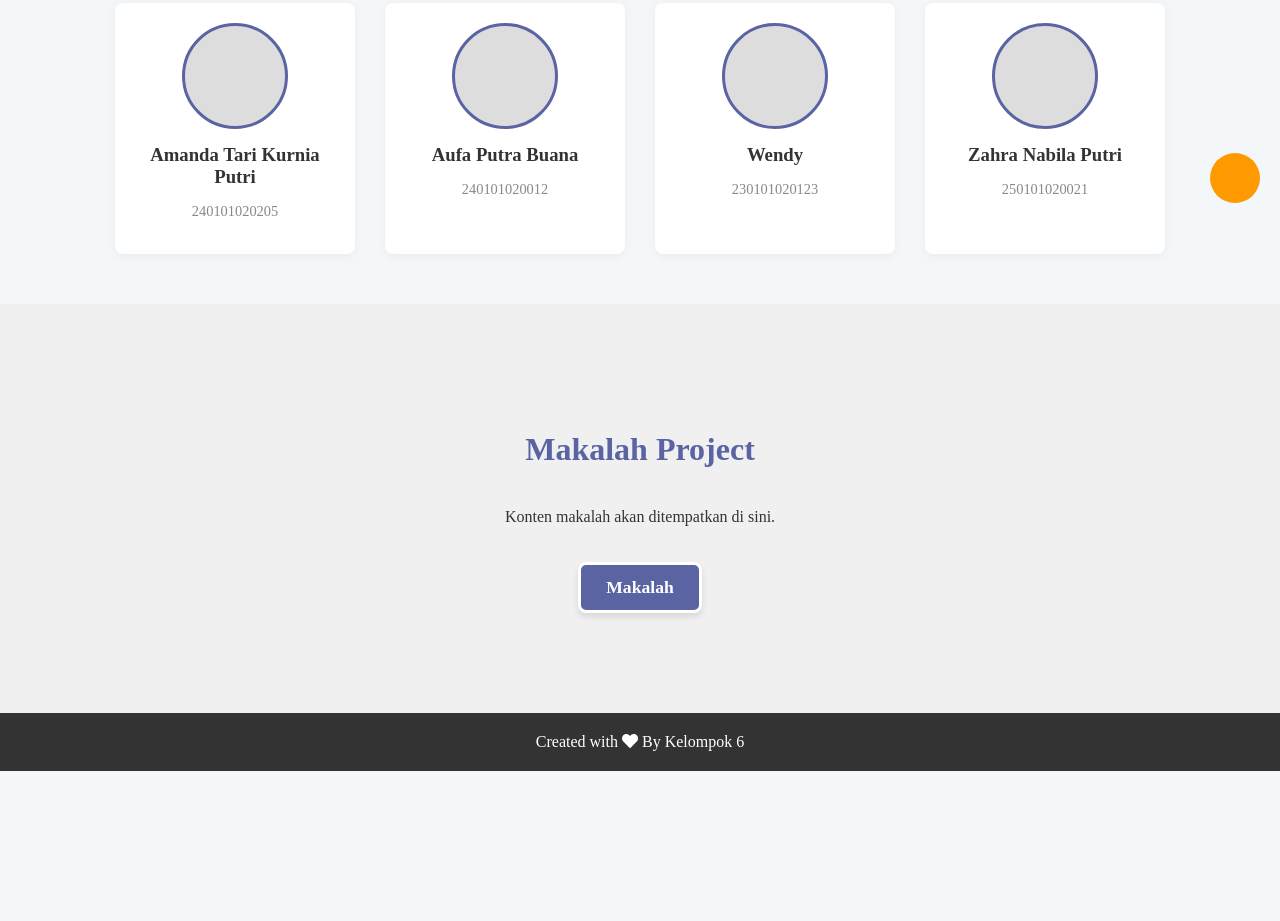
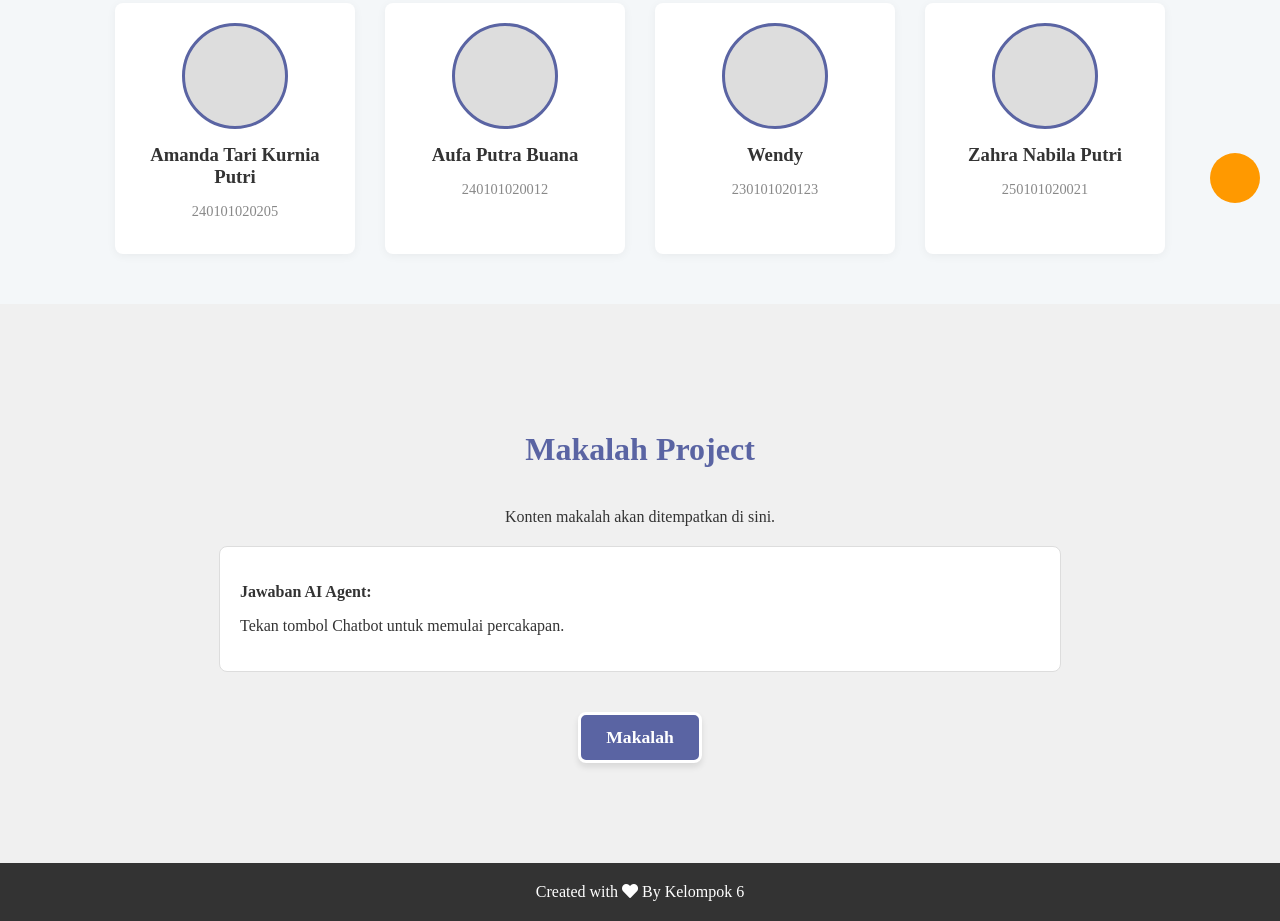
Before and after one commit to zahranabptrr/testing_deploy, a plain HTML site: page index.html in a window 1280 px wide. Shown: the part 577-1498 px from the top of the page. Before the commit the page ends 1348 px from the top, so only its background shows below. Drawn offline with Linux system fonts and the light colour scheme.

Commit message:
Update index.html

```diff
--- a/index.html
+++ b/index.html
@@ -65,14 +65,23 @@
             <h2 class="section-title">Makalah Project</h2>
             <p>Konten makalah akan ditempatkan di sini.</p>
 
+            <div id="chatbot-response-container" style="
+                max-width: 800px;
+                margin: 20px auto;
+                padding: 20px;
+                text-align: left;
+                background-color: white;
+                border: 1px solid #ddd;
+                border-radius: 8px;
+            ">
+                <p><strong>Jawaban AI Agent:</strong></p>
+                <p id="ai-agent-text" style="white-space: pre-wrap;">Tekan tombol Chatbot untuk memulai percakapan.</p>
+            </div>
             <a href="https://docs.google.com/document/d/1-ue0LdQh9LbIvng4XlNkA5EKushdaVwbtYjA_PXW1mc/edit?tab=t.0" target="_blank" class="makalah-btn">
                 Makalah
             </a>
         </section>
-
-
-
-    </main>
+        </main>
 
     <footer class="main-footer">
         Created with <i class="fas fa-heart"></i> By Kelompok 6
```
